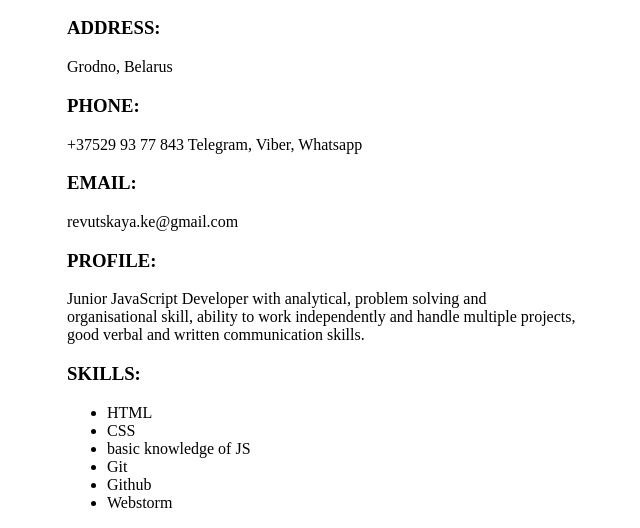
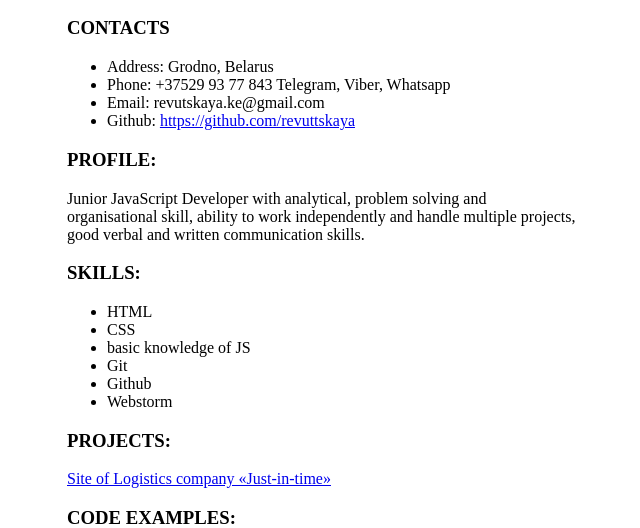
Before and after one commit to revuttskaya/rsschool-cv, a plain HTML site: page index.html in a window 1280 px wide. Shown: the part 259-787 px from the top of the page, without its empty margins (317-957 px from the left). Drawn offline with Linux system fonts and the light colour scheme.

Commit message:
fix: reorganize contacts to list

```diff
--- a/index.html
+++ b/index.html
@@ -15,12 +15,14 @@
   </header>
   <main>
     <section class="contacts">
-      <h3>Address:</h3>
-      <p>Grodno, Belarus</p>
-      <h3>Phone:</h3>
-      <p>+37529 93 77 843 Telegram, Viber, Whatsapp</p>
-      <h3>Email:</h3>
-      <p>revutskaya.ke@gmail.com</p>
+      <h3>Contacts</h3>
+      <ul>
+        <li>Address: Grodno, Belarus</li>
+        <li>Phone: +37529 93 77 843 Telegram, Viber, Whatsapp</li>
+        <li>Email: revutskaya.ke@gmail.com</li>
+        <li>Github: <a href="https://github.com/revuttskaya">https://github.com/revuttskaya</a></li>
+      </ul>
+
     </section>
 
     <section>
@@ -43,9 +45,6 @@
     </section>
 
     <section>
-      <h3>Github:</h3>
-      <a href="https://github.com/revuttskaya">https://github.com/revuttskaya</a>
-
       <h3>Projects:</h3>
       <a href="https://github.com/revuttskaya/revutskaya-logistics-project">Site of Logistics company «Just-in-time»</a>
       <h3>Code examples:</h3>
```
